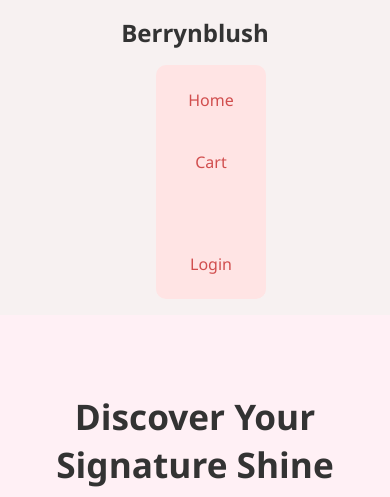
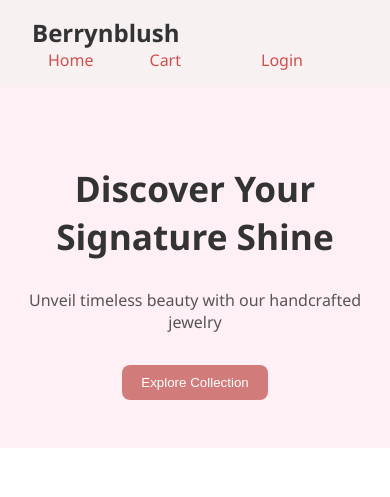
Before and after one commit to berrynblush/berrynblush.github.io, a plain HTML site: page index.html in a window 390 px wide. Shown: the top 497 px of the page. Drawn offline with Linux system fonts and the light colour scheme.

Commit message:
Update style.css

```diff
--- a/style.css
+++ b/style.css
@@ -27,7 +27,7 @@ header.navbar {
   font-weight: bold;
 }
 
-/* Nav Links - Desktop */
+/* Nav Links - Always Horizontal */
 .nav-links {
   list-style: none;
   display: flex;
@@ -39,10 +39,13 @@ header.navbar {
 .nav-links li a {
   color: #d14e4e;
   font-weight: 500;
-  transition: color 0.3s ease;
+  padding: 0.5rem 1rem;
+  border-radius: 8px;
+  transition: background-color 0.3s ease, color 0.3s ease;
 }
 
 .nav-links li a:hover {
+  background-color: #ffe4e4;
   color: #b03030;
 }
 
@@ -110,29 +113,3 @@ footer {
   padding: 1rem;
   margin-top: 2rem;
 }
-
-/* =============================== */
-/* Responsive Styles - Mobile View */
-/* =============================== */
-
-@media (max-width: 768px) {
-  header.navbar {
-    flex-direction: column;
-    align-items: center;
-    padding: 1rem;
-  }
-
-  .nav-links {
-    flex-direction: column;
-    align-items: center;
-    background-color: #ffe4e4;
-    border-radius: 10px;
-    margin-top: 1rem;
-    padding: 1rem;
-    width: 100%;
-  }
-
-  .nav-links li {
-    margin: 0.5rem 0;
-  }
-}
```
